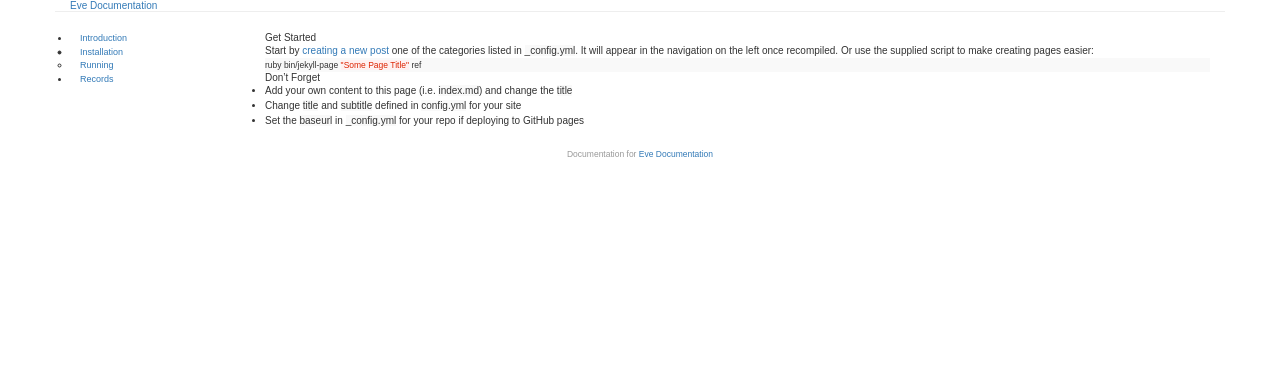
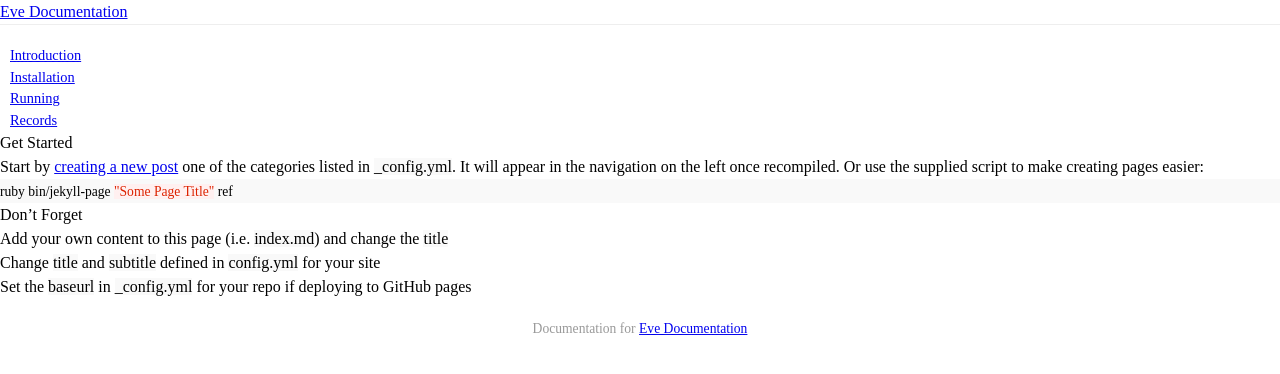
Before and after one commit to witheve/docs, a Jekyll site: the page built from index.md, in a window 1280 px wide. Shown: the top 374 px of the page. Built offline with Jekyll 4.4.1, drawn with Linux system fonts in a browser that asks for light colours.

Commit message:
remove bootstrap CSS

```diff
--- a/_layouts/default.html
+++ b/_layouts/default.html
@@ -7,8 +7,6 @@
 
         <title>{{ site.title }}{% if page.title %} : {{ page.title }}{% endif %}</title>
         <meta name="description" content="{{ site.subtitle }}">
-
-        <link href="https://maxcdn.bootstrapcdn.com/bootstrap/3.3.5/css/bootstrap.min.css" rel="stylesheet">
         <link rel="stylesheet" href="https://witheve.github.io/docs/css/syntax.css">
         <link rel="stylesheet" href="https://witheve.github.io/docs/css/main.css">
         <link rel="stylesheet" href="https://witheve.github.io/docs/css/reset.css">
```
